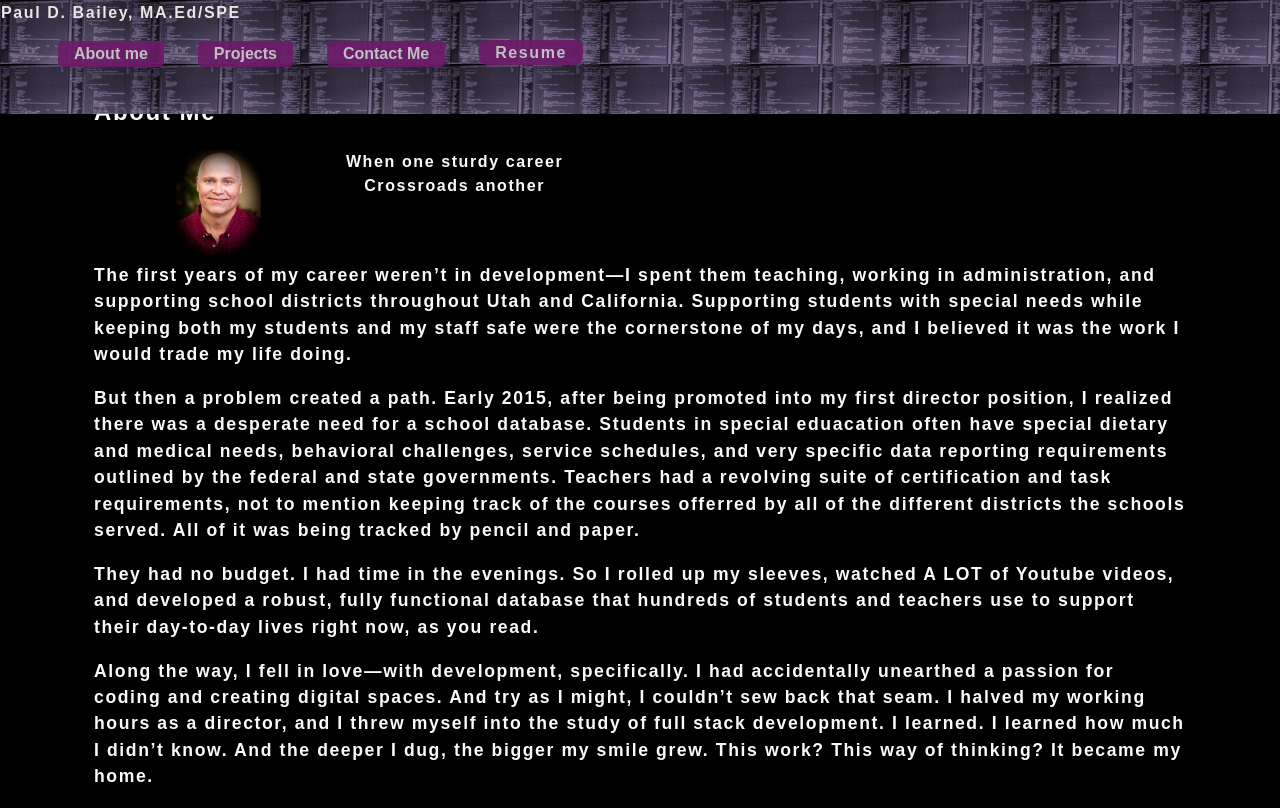
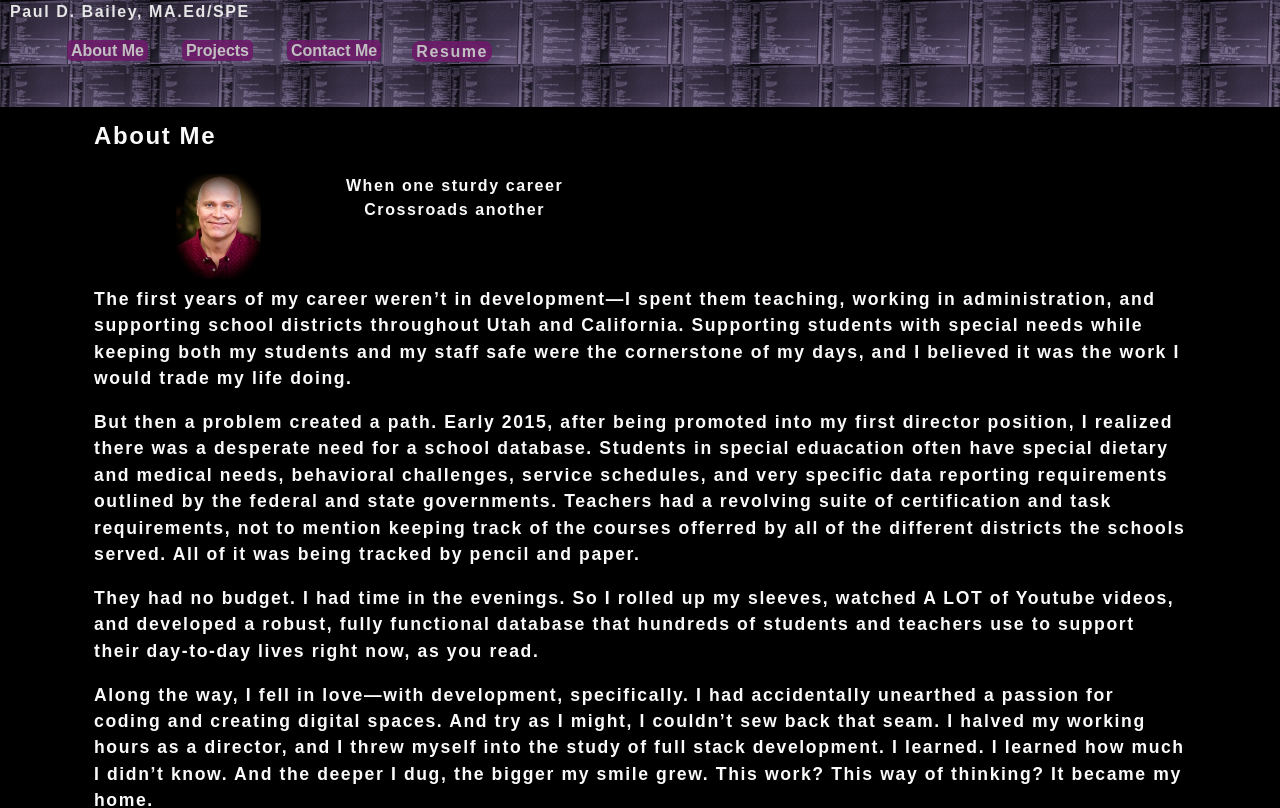
Before and after one commit to FatherDkay/reactportfolio, a React (Create React App) app: page / in a window 1280 px wide. Shown: the top 808 px of the page. Built offline with nearby package versions, Linux system fonts and the light colour scheme.

Commit message:
format updates

```diff
--- a/src/components/Header/headerStyle.css
+++ b/src/components/Header/headerStyle.css
@@ -5,14 +5,8 @@
 header {
     text-align: Left;
     background: white;
-    background-image: url("../../assets/Header/techBackground.jpg") !important;
-    padding: 1px 1px;
+    background-image: url("../../assets/Header/techBackground.jpg");
     position: fixed;
     width: 100%;
     opacity: 92%;
-
 }
-
-  header h1 {
-    font-size: 50px;
-  }
--- a/src/components/Header/index.js
+++ b/src/components/Header/index.js
@@ -5,10 +5,11 @@ function Header( props ) {
 
   return (
     <header>
-      <div>
-        Paul D. Bailey, MA.Ed/SPE </div>
+      <div class ="headerBox">
+        Paul D. Bailey, MA.Ed/SPE
         <div>
         <Nav currentPage= { props.currentPage } setCurrentPage = {props.setCurrentPage } class ="topNav"/>
+    </div>
     </div>
     </header>
   );
--- a/src/components/Nav/index.js
+++ b/src/components/Nav/index.js
@@ -1,14 +1,13 @@
 import React from 'react';
 import "./navStyle.css"
 function Nav( props ) {
-
 
   return (
     <nav class="topnav">
     <ul className="flex-row">
       <li className="mx-2">
         <button onClick={() => props.setCurrentPage ("About")}>
-          About me
+          About Me
         </button>
       </li>
       <li className="mx-2">
--- a/src/components/Nav/navStyle.css
+++ b/src/components/Nav/navStyle.css
@@ -1,6 +1,5 @@
-
   .topnav {
-    overflow: hidden;
+    /* overflow: hidden; */
     top: 0;
     width: 100%;
 }
@@ -10,7 +9,7 @@
     display: block;
     color: #e0dede;
     text-align: center;
-    padding: 0.25rem 1rem;
+    padding: 0.10rem .25rem;
     text-decoration: none;
   }
 
@@ -26,13 +25,12 @@
   .linkButton {
     font-size: 1rem;
     text-decoration: none;
-    padding: 0.25rem 1rem;
+    padding: 0.10rem .25rem;
     border-radius: .5rem;
     color: #e0dede;
     border: none;
     outline: none;
     cursor: pointer;
-    margin: 0 1px;
     background-color: rgb(117, 29, 113);
     opacity: 90%;
   }
--- a/src/index.css
+++ b/src/index.css
@@ -66,7 +66,7 @@ header a {
 button {
   font-size: 1rem;
   text-decoration: none;
-  padding: 0.25rem 1rem;
+  /* padding: 0.25rem 1rem; */
   border-radius: .5rem;
   border: none;
   outline: none;
@@ -77,11 +77,6 @@ button {
 
 button:hover {
   opacity: 100%;
-}
-
-button[disabled] {
-  cursor: default;
-  opacity: .8;
 }
 
 img {
@@ -241,7 +236,7 @@ button {
 	font-size: 16px;
 	font-weight: 600;
 	margin-bottom: 30px;
-	padding: 10px 15px;
+	padding: 5px 5px;
   opacity: 90%
 }
 
--- a/src/pages/About/index.js
+++ b/src/pages/About/index.js
@@ -7,6 +7,7 @@ function About() {
   return (
     <section id="about">
       <div>
+        <br />
         <br />
       <h2>About Me</h2>
       <div class="container">
--- a/src/pages/Contact/index.js
+++ b/src/pages/Contact/index.js
@@ -36,7 +36,7 @@ function ContactForm() {
 
   return (
     <section>
-      <h1 data-testid="h1tag"><br />Contact me</h1>
+      <h1 data-testid="h1tag"><br /><br />Contact me</h1>
       <form id="contact-form" onSubmit={handleSubmit}>
         <div>
           <label htmlFor="name">Name:</label>
--- a/src/pages/Projects/index.js
+++ b/src/pages/Projects/index.js
@@ -6,7 +6,7 @@ function Projects() {
   return (
     <section id="projects">
 <div>
-        <h2 id="projects"><br />Development Projects</h2>
+        <h2 id="projects"><br /><br />Development Projects</h2>
         <div class="grid-container">
         <div class="project miniGram"><a href = "https://arcane-ridge-62025.herokuapp.com/" target = "_blank" rel = "noopener noreferrer">Mini-Gram</a></div>
           <div class="project runBuddy"><a href = "https://fatherdkay.github.io/run-buddy/" target = "_blank" rel="noopener noreferrer">Run Buddy</a></div>
```
